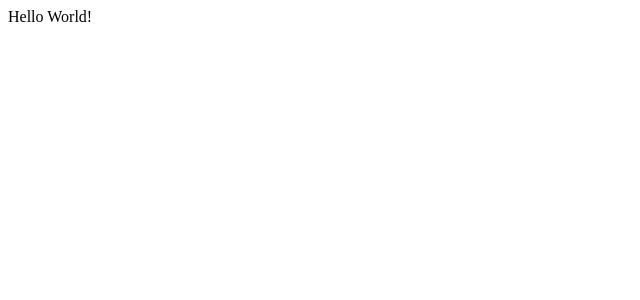
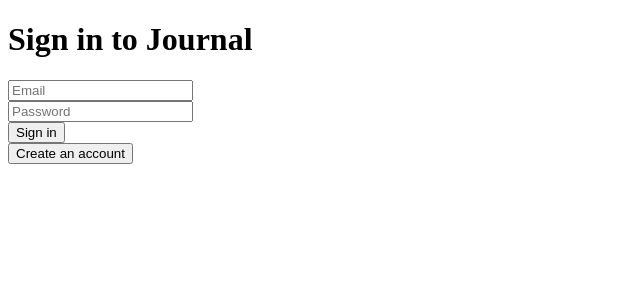
Before and after one commit to jerriku/journal_app, a React (Create React App) app in the folder client/: page / in a window 1280 px wide. Shown: the top 300 px of the page, without its empty margins (0-640 px from the left). Built offline with nearby package versions, Linux system fonts and the light colour scheme.

Commit message:
create basic interface for access page

```diff
--- a/client/package.json
+++ b/client/package.json
@@ -10,6 +10,8 @@
     "@types/node": "^16.11.58",
     "@types/react": "^18.0.18",
     "@types/react-dom": "^18.0.6",
+    "axios": "^0.27.2",
+    "dotenv": "^16.0.2",
     "react": "^18.2.0",
     "react-dom": "^18.2.0",
     "react-scripts": "5.0.1",
--- /dev/null
+++ b/client/src/components/access/Access.tsx
@@ -0,0 +1,29 @@
+import { useState } from "react";
+import Login from "./Login";
+import Register from "./Register";
+
+function Access() {
+    const [toggle, setToggle] = useState(true);
+
+    const handleToggle = () => {
+        setToggle(!toggle);
+    }
+
+    return toggle ? (
+        <>
+        <Login />
+        <button onClick={handleToggle}>
+            Create an account
+        </button>
+        </>
+    ) : (
+        <>
+        <Register />
+        <button onClick={handleToggle}>
+            Back
+        </button>
+        </>
+    )
+}
+
+export default Access;
--- /dev/null
+++ b/client/src/components/access/Login.tsx
@@ -0,0 +1,34 @@
+import 'dotenv/config';
+import { useState } from "react";
+import axios from 'axios';
+
+const { PORT } = process.env;
+
+function Login() {
+    const [pass, setPass] = useState("");
+    const [email, setEmail] = useState("");
+
+    const handleSubmitLogin = () => {
+        axios
+        .post(`http://localhost:${PORT}/account/login`, {email, password: pass})
+    }
+
+    return (
+        <form className="sign-in">
+            <h1>Sign in to Journal</h1>
+            <input
+                placeholder="Email"
+                onChange={(e) => setEmail(e.target.value)}
+            /> <br />
+            <input
+                placeholder="Password"
+                onChange={(e) => setPass(e.target.value)}
+            /> <br />
+            <button onClick={handleSubmitLogin}>
+                Sign in
+            </button>
+        </form>
+    );
+}
+
+export default Login;
--- /dev/null
+++ b/client/src/components/access/Register.tsx
@@ -0,0 +1,39 @@
+import 'dotenv/config';
+import { useState } from "react";
+import axios from 'axios';
+
+const { PORT } = process.env;
+
+function Register() {
+    const [name, setName] = useState("");
+    const [pass, setPass] = useState("");
+    const [email, setEmail] = useState("");
+
+    const handleSubmitRegister = () => {
+        axios
+        .post(`http://localhost:${PORT}/account/register`, {name, email, password: pass})
+    }
+
+    return (
+        <form className="sign-up">
+            <h1>Sign up</h1>
+            <input
+                placeholder="Full Name"
+                onChange={(e) => setName(e.target.value)}
+            /> <br />
+            <input
+                placeholder="Email"
+                onChange={(e) => setEmail(e.target.value)}
+            /> <br />
+            <input
+                placeholder="Password"
+                onChange={(e) => setPass(e.target.value)}
+            /> <br />
+            <button onClick={handleSubmitRegister}>
+                Sign up
+            </button>
+        </form>
+    );
+}
+
+export default Register;
--- a/client/src/components/app/App.tsx
+++ b/client/src/components/app/App.tsx
@@ -1,7 +1,9 @@
+import Access from "../access/Access";
+
 function App() {
     return (
         <div className="app">
-            Hello World!
+            <Access />
         </div>
     )
 }
```
Also changed, not shown: 1 other file (tests, documents, lock files or other folders).
